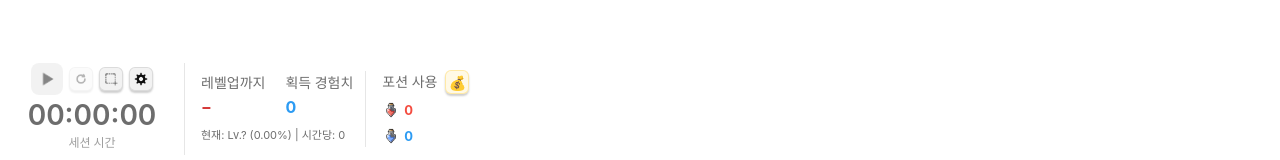
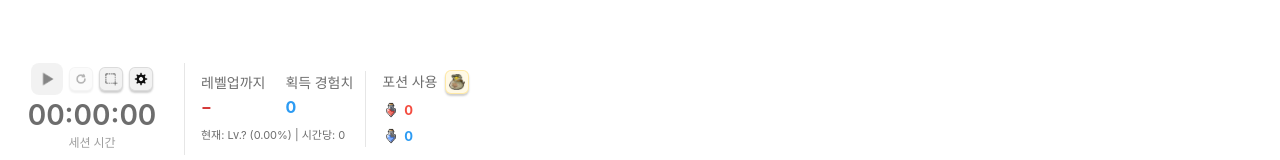
Before and after one commit to dh031200/EXP-Track, a React (Vite) app: page / in a window 1280 px wide. Shown: the part 303-463 px from the top of the page. Built offline with nearby package versions, Linux system fonts and the light colour scheme.

Commit message:
feat: Add Meso icon to App component and include new icon asset
- Introduced a new Meso icon image to the public icons directory.
- Updated the App component to display the Meso icon in the UI, enhancing visual representation for Meso management.

```diff
--- a/src/App.tsx
+++ b/src/App.tsx
@@ -27,6 +27,7 @@ import historyIcon from "/icons/history.png";
 import timerIcon from "/icons/timer.png";
 import hpIcon from "/icons/hp.png";
 import mpIcon from "/icons/mp.png";
+import mesoIcon from "/icons/meso.png";
 
 function App() {
   const [isSelecting, setIsSelecting] = useState(false);
@@ -993,12 +994,11 @@ function App() {
                         padding: 0,
                         display: 'flex',
                         alignItems: 'center',
-                        justifyContent: 'center',
-                        fontSize: '14px'
+                        justifyContent: 'center'
                       }}
                       title="메소 관리"
                     >
-                      💰
+                      <img src={mesoIcon} alt="Meso" style={{ width: '16px', height: '16px' }} />
                     </button>
                   </div>
                   <div style={{
@@ -1413,7 +1413,7 @@ function App() {
                         e.currentTarget.style.boxShadow = '0 2px 6px rgba(0, 0, 0, 0.15)';
                       }}
                     >
-                      💰 계산
+                      계산
                     </button>
                   </div>
 
```
Also changed, not shown: public/icons/meso.png (added).
